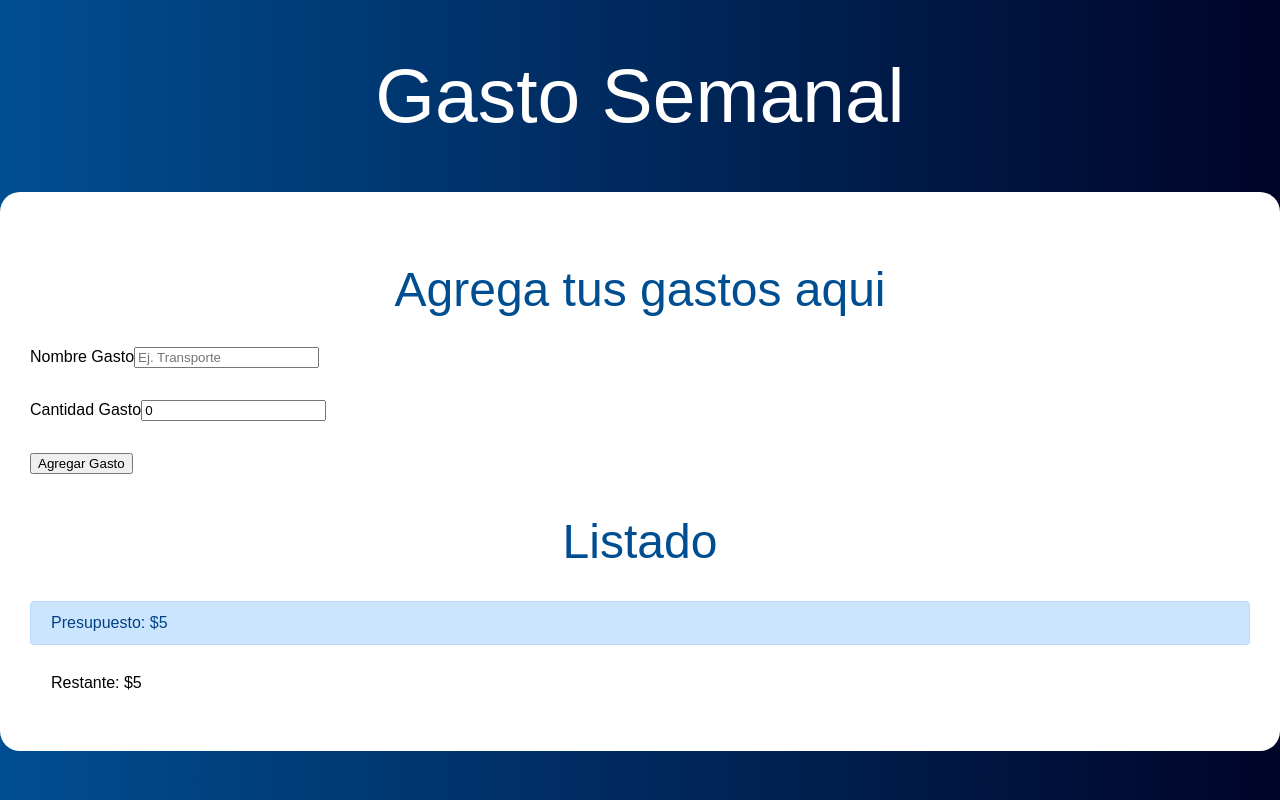
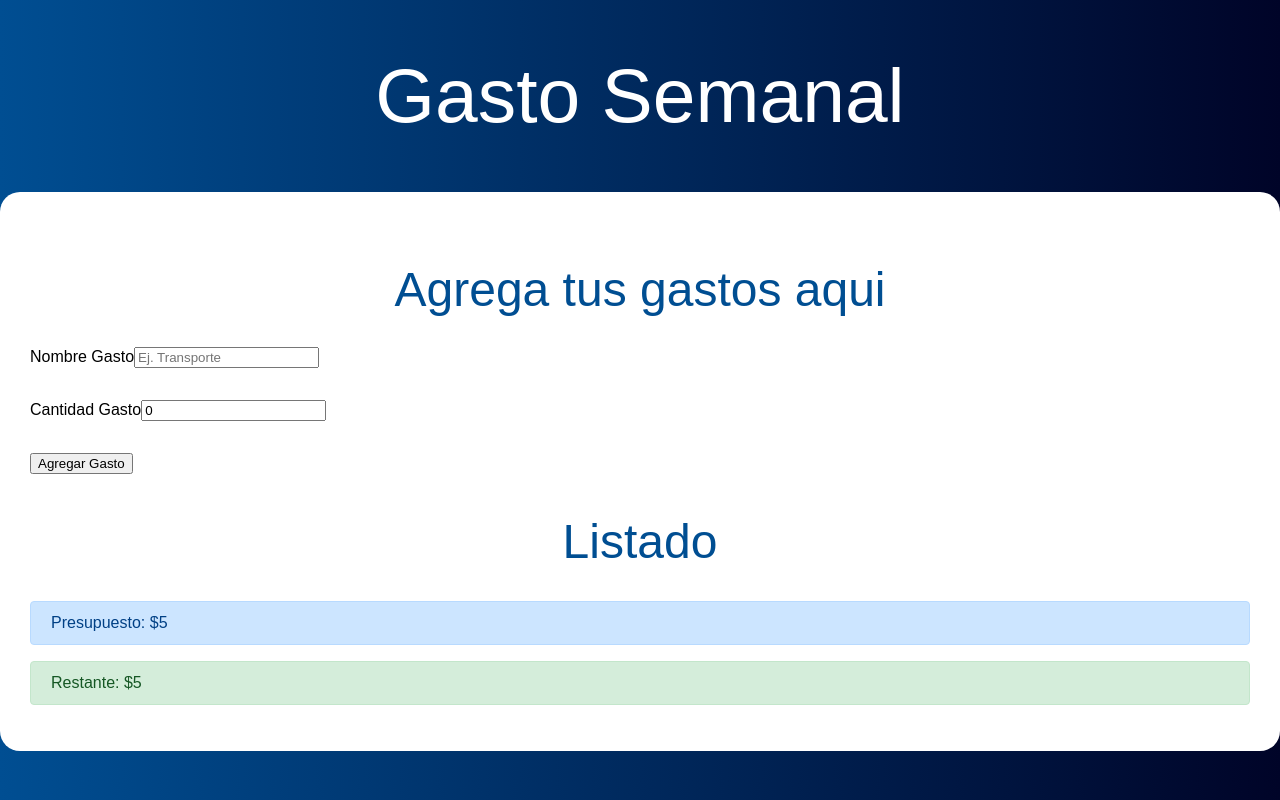
Before and after one commit to AlexanderAyra/App-Presupuesto-conReact, a React (Create React App) app: page / in a window 1280 px wide. Both pictures are taken after typing "5" into the empty fields and a click on the input "Definir Presupuesto". Built offline with nearby package versions, Linux system fonts and the light colour scheme; the HTML template or start-up script is replaced by a standard one.

Commit message:
Cambiando el color del restante conforme se agota el presupuesto

```diff
--- a/src/App.js
+++ b/src/App.js
@@ -21,7 +21,7 @@
 		}
 
 		setCrearGasto(false)
-	}, [gasto])
+	}, [creargasto, gasto, gastos, restante])
 
 	return (
 		<div className='container'>
--- a/src/components/ControlPresupuesto.jsx
+++ b/src/components/ControlPresupuesto.jsx
@@ -1,10 +1,13 @@
 import React from 'react'
+import { revisarPresupuesto } from '../helpers'
 
 const ControlPresupuesto = ({ presupuesto, restante }) => {
 	return (
 		<div>
 			<div className='alert alert-primary'>Presupuesto: ${presupuesto}</div>
-			<div className='alert'>Restante: ${restante}</div>
+			<div className={revisarPresupuesto(presupuesto, restante)}>
+				Restante: ${restante}
+			</div>
 		</div>
 	)
 }
--- /dev/null
+++ b/src/helpers.js
@@ -0,0 +1,13 @@
+export const revisarPresupuesto = (presupuesto, restante) => {
+	let clase
+
+	if (presupuesto / 4 > restante) {
+		clase = 'alert alert-danger'
+	} else if (presupuesto / 2 > restante) {
+		clase = 'alert alert-warning'
+	} else {
+		clase = 'alert alert-success'
+	}
+
+	return clase
+}
```
